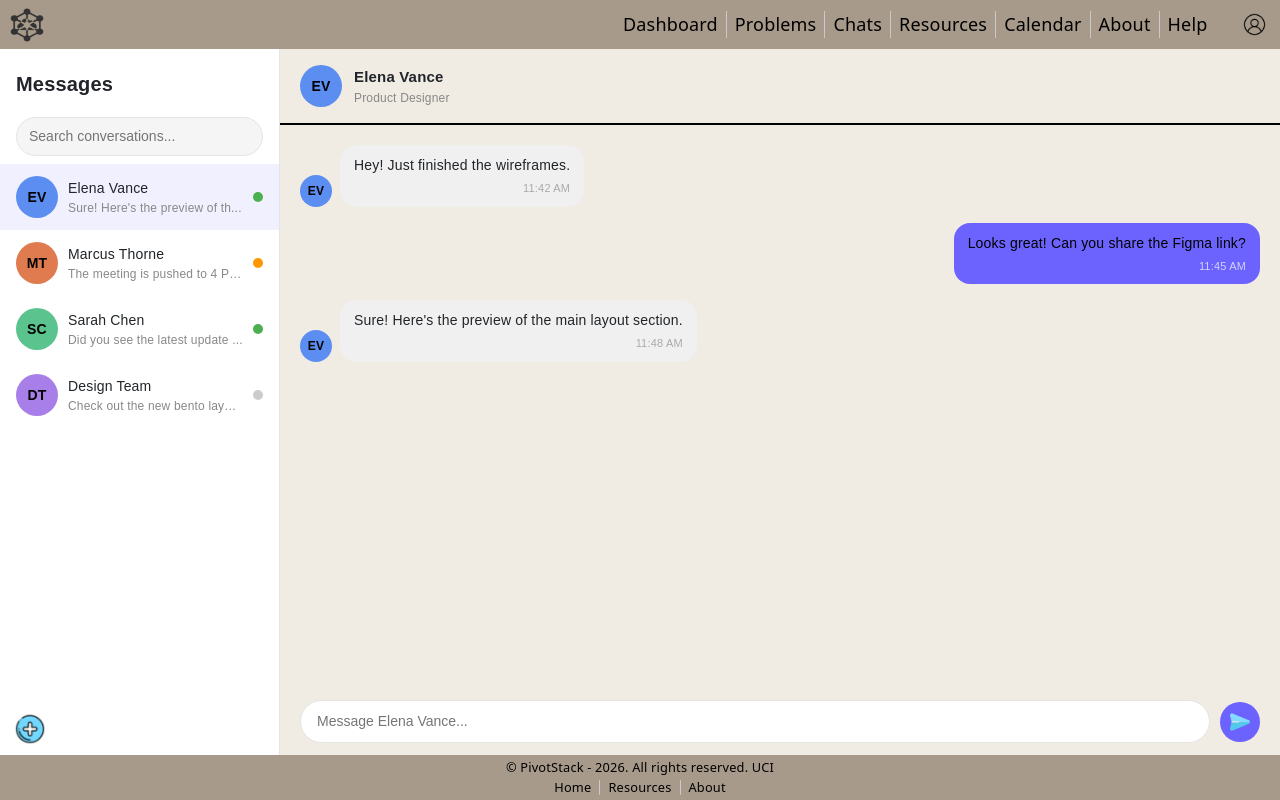
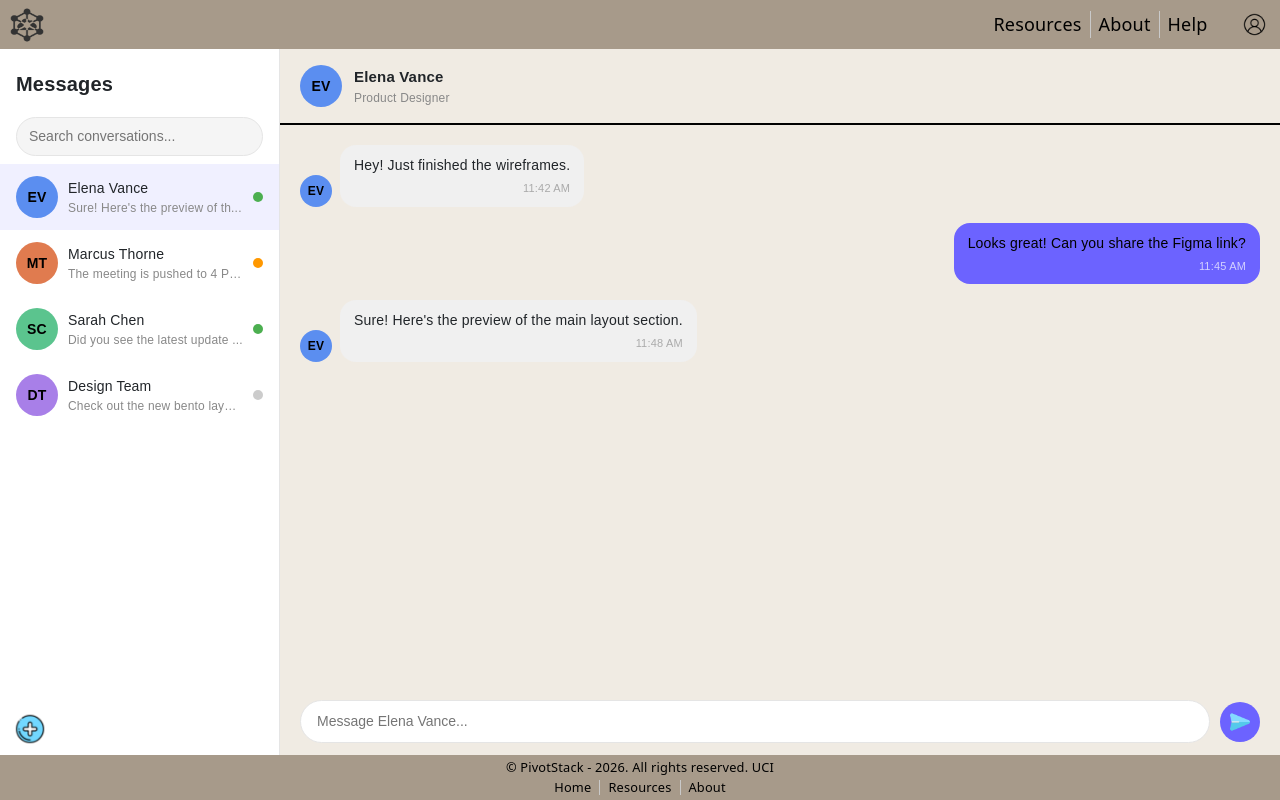
Before and after one commit to INF143Group/INF143Sp26Project, a React (Vite) app: page /chat in a window 1280 px wide. Built offline with nearby package versions, Linux system fonts and the light colour scheme.

Commit message:
Must be logged in to see dashboard, chat, problems, and calendar on the nav menu. No spacer bar after user icon in nav bar

```diff
--- a/Components/Login.jsx
+++ b/Components/Login.jsx
@@ -22,7 +22,7 @@ const handleLogin = async () => {
     // Save user ID to sessionStorage for other components to use
     sessionStorage.setItem('user_id', data.user.id);
     alert("Login successful!");
-    navigate("/");
+    navigate("/dashboard");
   }
 };
 
@@ -68,7 +68,6 @@ const handleLogin = async () => {
         <Footer/>
       </div>
     </div>
-
   );
 }
 
--- a/Components/nav-bar.jsx
+++ b/Components/nav-bar.jsx
@@ -20,39 +20,42 @@ const NavBar = () => {
     return (
         <Navbar data-bs-theme="dark" sticky="top" style={{alignSelf: 'center', zIndex: 99}}>
             <Container fluid>
-                <Navbar.Brand onClick={() => navigate("/")} style={{ cursor: 'pointer' }}>
+                <Navbar.Brand onClick={() => navigate("/")} style={{ cursor: 'pointer'}}>
                     <img src={homeLogo} alt = "home" style = {{width: '42px', height: '38px'}} />
                 </Navbar.Brand>
 
                 <Navbar.Toggle aria-controls="basic-navbar-nav"/>
                 <Navbar.Collapse id="basic-navbar-nav">
                     <Nav className="ms-auto">
-                        <Nav.Link href="/dashboard">Dashboard</Nav.Link>
-                        <Nav.Link href="/problems">Problems</Nav.Link>
-                        <Nav.Link href="/chat">Chats</Nav.Link>
+                        {isLoggedIn && (
+                            <Nav.Link href="/my-dashboard">Dashboard</Nav.Link>
+                            )}
+                        {isLoggedIn && (
+                            <Nav.Link href="/chat">Chats</Nav.Link>
+                        )}
+                        {isLoggedIn && (
+                            <Nav.Link href="/calendar">Calendar</Nav.Link>
+                        )}
+                        {isLoggedIn && (
+                            <Nav.Link href="/problems">Problems</Nav.Link>
+                        )}
                         <Nav.Link href="/resources">Resources</Nav.Link>
-                        <Nav.Link href="/calendar">Calendar</Nav.Link>
-                        <Nav.Link onClick={() => navigate("/about")}>About</Nav.Link>
-                        <Nav.Link onClick={() => navigate("/help")}>Help</Nav.Link>
-                        {isLoggedIn && (
-                            <Nav.Link href="/my-dashboard">My Dashboard</Nav.Link>
-                        )}
+                        <Nav.Link href="/about">About</Nav.Link>
+                        <Nav.Link href="/help">Help</Nav.Link>
                     </Nav>
 
                     <Nav className="ms-3">
                        {isLoggedIn ? (
                                 <NavDropdown
-                                    title={<img src={userIcon} alt="user" style={{ width: '25px', height: '25px' }}/>}
+                                    title={<img src={userIcon} alt="user" style={{width: '25px', height: '25px'}}/>}
                                     id="user-dropdown"
                                     align="end"
                                 >
-                                    <NavDropdown.Item onClick={() => navigate('/my-dashboard')}>My Dashboard</NavDropdown.Item>
-                                    <NavDropdown.Divider />
                                     <NavDropdown.Item onClick={handleLogout}>Logout</NavDropdown.Item>
                                 </NavDropdown>
                             ) : (
-                                <Nav.Link onClick={() => navigate('/login')} style={{ display: 'flex', alignItems: 'center', gap: '4px' }}>
-                                    <img src={profileIcon} alt="profile" style={{ width: '25px', height: '25px' }}/>
+                                <Nav.Link onClick={() => navigate('/login')} style={{ display: 'flex', alignItems: 'center', gap: '4px'}}>
+                                    <img src={profileIcon} alt="profile" style={{width: '25px', height: '25px'}}/>
                                 </Nav.Link>
                             )}
                               </Nav>
--- a/Styles/GridLayout.css
+++ b/Styles/GridLayout.css
@@ -53,6 +53,14 @@ body {
 
 .nav-link:last-child{
     border-right: none;
+}
+
+#user-dropdown::after {
+    display: none !important;
+}
+
+#user-dropdown {
+    border-right: none !important;
 }
 
 .nav-link:hover {
```
